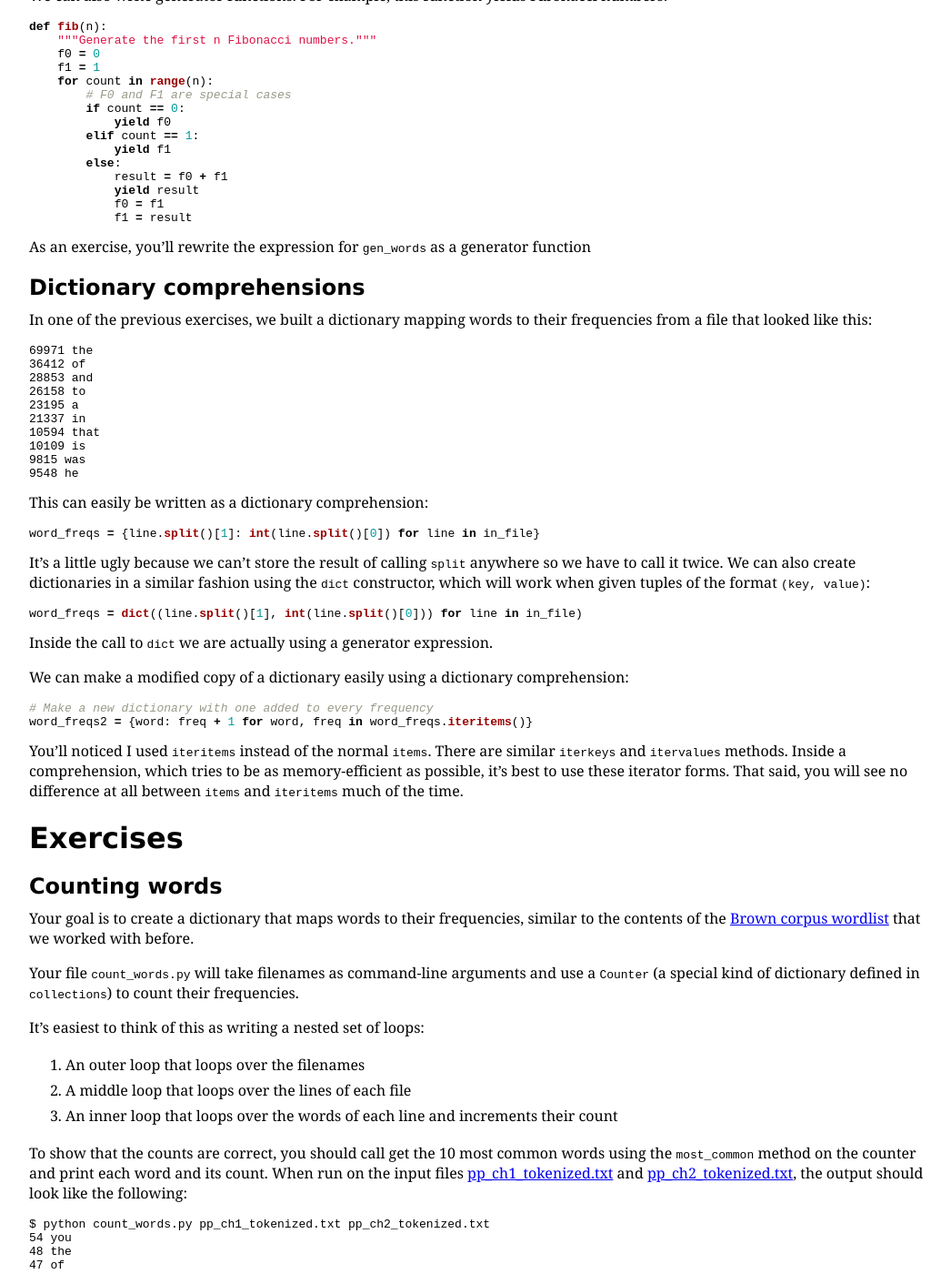
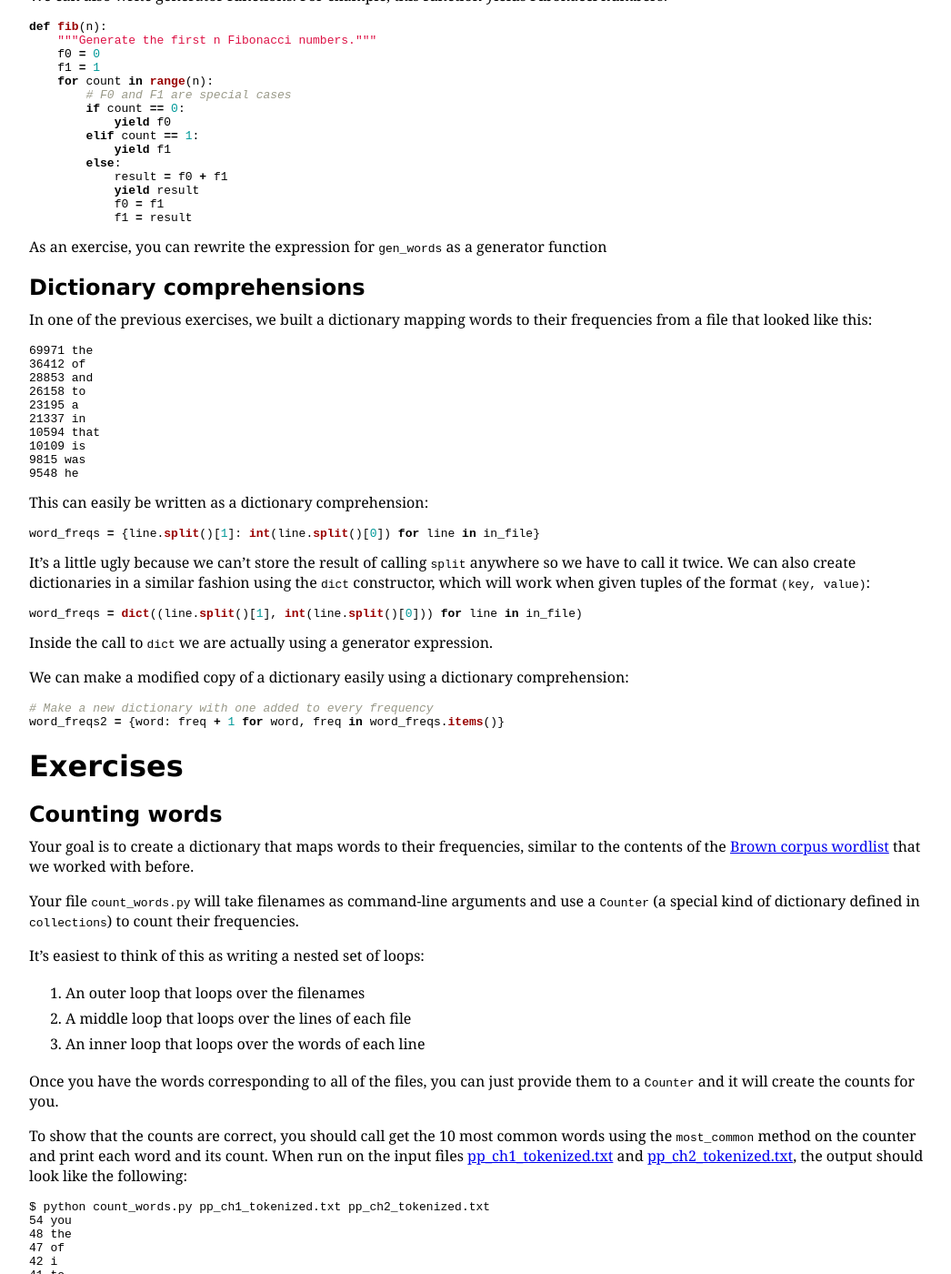
Before and after one commit to KristenZhao/constantinelignos.github.io, a Jekyll site: the page built from pybootcamp/iteration2.md, in a window 1280 px wide and 1400 px high, scrolled down 1655 px. Shown: the whole window at 91% size, without its empty margins (108-1154 px from the left). Built offline with Jekyll 4.4.1, drawn with Linux system fonts in a browser that asks for light colours; comment, search, counter and statistics services are not loaded.

Commit message:
Update iteration examples

````diff
--- a/pybootcamp/iteration2.md
+++ b/pybootcamp/iteration2.md
@@ -143,7 +143,7 @@ def fib(n):
             f1 = result
 ```
 
-As an exercise, you'll rewrite the expression for `gen_words` as a generator function
+As an exercise, you can rewrite the expression for `gen_words` as a generator function
 
 ## Dictionary comprehensions
 
@@ -188,14 +188,8 @@ comprehension:
 
 ```python
 # Make a new dictionary with one added to every frequency
-word_freqs2 = {word: freq + 1 for word, freq in word_freqs.iteritems()}
+word_freqs2 = {word: freq + 1 for word, freq in word_freqs.items()}
 ```
-
-You'll noticed I used `iteritems` instead of the normal `items`. There
-are similar `iterkeys` and `itervalues` methods. Inside a
-comprehension, which tries to be as memory-efficient as possible, it's
-best to use these iterator forms. That said, you will see no
-difference at all between `items` and `iteritems` much of the time.
 
 # Exercises
 
@@ -214,8 +208,10 @@ It's easiest to think of this as writing a nested set of loops:
 
 1. An outer loop that loops over the filenames
 2. A middle loop that loops over the lines of each file
-3. An inner loop that loops over the words of each line and increments
-   their count
+3. An inner loop that loops over the words of each line
+
+Once you have the words corresponding to all of the files, you can
+just provide them to a `Counter` and it will create the counts for you.
 
 To show that the counts are correct, you should call get the 10 most
 common words using the `most_common` method on the counter and print
````
Also changed, not shown: 1 other file.
